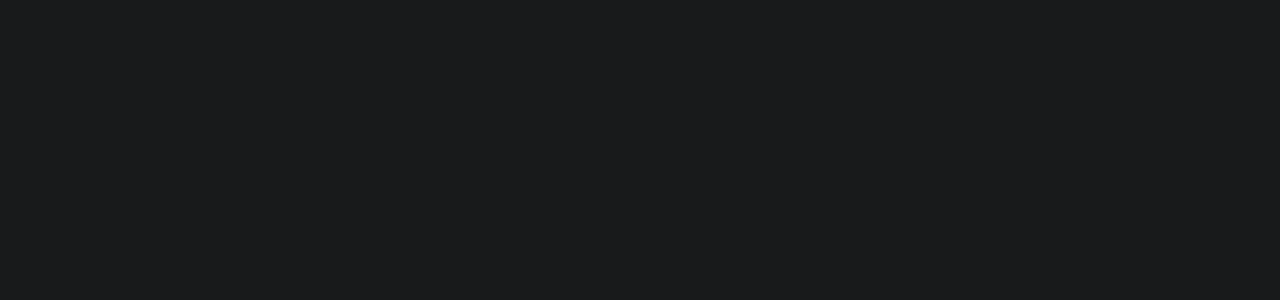
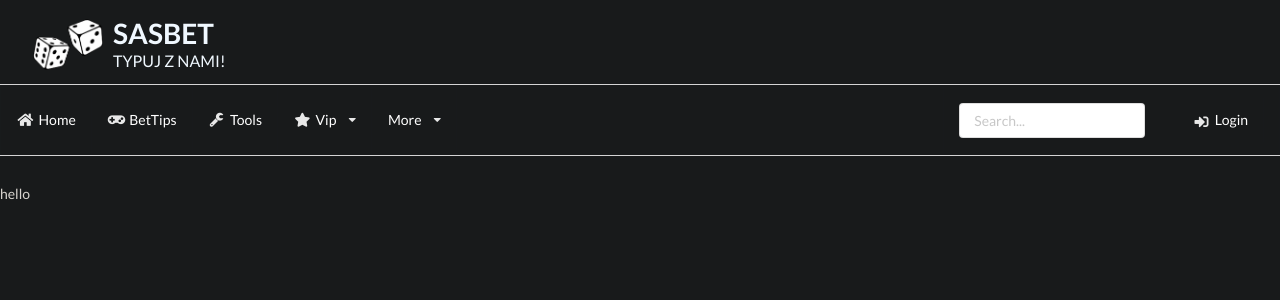
Before and after one commit to udaceue/betTipsAppv2, a React (Create React App) app in the folder client/: page /AboutVip in a window 1280 px wide. Before the commit this address had no page. Shown: the top 300 px of the page. Built offline with nearby package versions, Linux system fonts and the light colour scheme.

Commit message:
added a AboutVip sketch section and routes

```diff
--- /dev/null
+++ b/client/src/components/AboutVip.jsx
@@ -0,0 +1,18 @@
+import React from 'react'
+import HeaderUseage from "./HeaderUseage";
+
+
+function AboutVip() {
+  return (
+    <div className="ui fluid container">
+    <div className="ui fluid container">
+      <HeaderUseage />
+    </div>
+    <div className="ui fluid container toolsContent">
+        hello
+    </div>
+  </div>
+  )
+}
+
+export default AboutVip
--- a/client/src/components/Menu.jsx
+++ b/client/src/components/Menu.jsx
@@ -28,9 +28,9 @@ function Menu() {
             Vip
             <i className="dropdown icon" />
             <div className="menu">
-              <a className="item">
+              <Link className="item" to = "/AboutVip">
                 <i className="info circle icon" /> About Vip
-              </a>
+              </Link>
               <a className="item">
                 <i className="plus square icon" /> Become a vip
               </a>
--- a/client/src/index.js
+++ b/client/src/index.js
@@ -8,6 +8,7 @@ import BetTips from "./components/BetTips";
 import Tools from "./components/Tools";
 import LoginPage from "./components/LoginPage";
 import SignUp from "./components/SignUp";
+import AboutVip from "./components/AboutVip";
 
 const root = ReactDOM.createRoot(document.getElementById("root"));
 root.render(
@@ -19,6 +20,8 @@ root.render(
       <Route path="Tools" element={<Tools />} />
       <Route path="Login" element={<LoginPage />} />
       <Route path="SignUp" element={<SignUp />} />
+      <Route path="AboutVip" element={<AboutVip />} />
+
 
     </Routes>
   </BrowserRouter>
```
